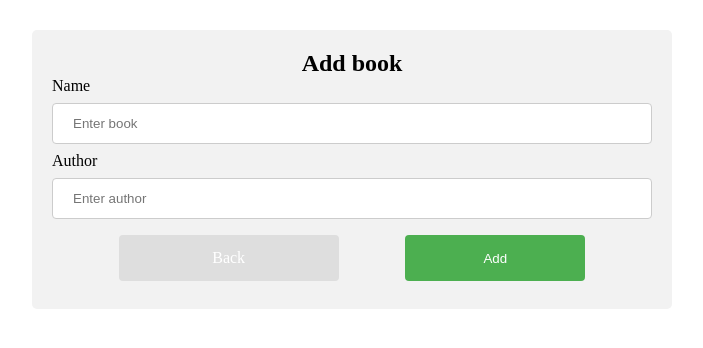
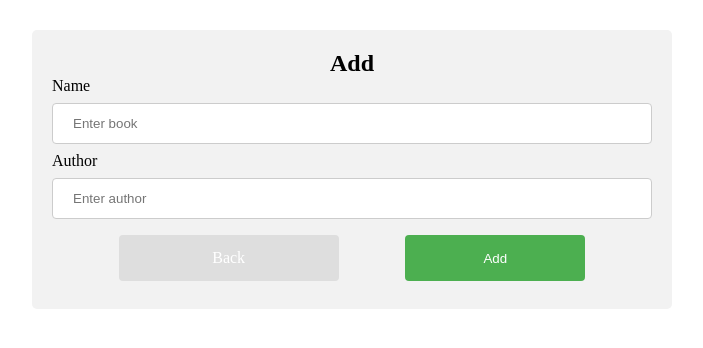
Before and after one commit to nqabao99/Nuxt3-Pinia, a Nuxt app in the folder nuxt3-pinia/: page /book/add in a window 1280 px wide. Shown: the top 348 px of the page, without its empty margins (288-991 px from the left). Built offline with nearby package versions, Linux system fonts and the light colour scheme.

Commit message:
refactor code

```diff
--- a/nuxt3-pinia/components/addBook.vue
+++ b/nuxt3-pinia/components/addBook.vue
@@ -1,13 +1,8 @@
 <template>
-  <div class="dialog">
+  <Loading v-if="isLoading"></Loading>
+  <div class="dialog" v-else>
     <h2>
-      {{
-        actions === "edit"
-          ? "Edit book"
-          : actions === "view"
-          ? "View"
-          : "Add book"
-      }}
+      {{ title }}
     </h2>
     <label for="name">Name</label>
     <input
@@ -34,10 +29,10 @@
 
       <button
         class="btnSubmit"
-        @click="submit(bookDetail)"
+        @click="handleConfirm(bookDetail)"
         v-show="actions !== 'view'"
       >
-        {{ actions !== "edit" ? "Add" : "Edit" }}
+        {{ title }}
       </button>
     </div>
   </div>
@@ -52,9 +47,17 @@ export default {
     actions: {
       type: String,
     },
-    submit: {
+    handleConfirm: {
       type: Function,
     },
+    isLoading: {
+      type: Boolean,
+    },
+  },
+  data() {
+    return {
+      title: this.actions !== "edit" ? "Add" : "Edit",
+    };
   },
 };
 </script>
--- a/nuxt3-pinia/components/bookDetail.vue
+++ b/nuxt3-pinia/components/bookDetail.vue
@@ -1,5 +1,5 @@
 <template>
-  <div class="loader" v-if="isLoading"></div>
+  <Loading v-if="isLoading"></Loading>
   <div class="dialog" v-else>
     <h2>View</h2>
     <label for="name">Name</label>
@@ -8,7 +8,7 @@
       type="text"
       v-model="bookDetail.name"
       placeholder="Enter book"
-      :readonly="actions === 'view'"
+      :readonly="true"
     />
 
     <label for="author">Author</label>
@@ -17,7 +17,7 @@
       type="text"
       v-model="bookDetail.author"
       placeholder="Enter author"
-      :readonly="actions === 'view'"
+      :readonly="true"
     />
 
     <div class="btn">
@@ -80,33 +80,4 @@ h2 {
   text-align: center;
   text-decoration: none;
 }
-
-.loader {
-  border: 8px solid #f3f3f3;
-  border-radius: 50%;
-  border-top: 8px solid #3498db;
-  width: 50px;
-  height: 50px;
-  -webkit-animation: spin 2s linear infinite; /* Safari */
-  animation: spin 2s linear infinite;
-  margin: 100px auto;
-}
-
-@-webkit-keyframes spin {
-  0% {
-    -webkit-transform: rotate(0deg);
-  }
-  100% {
-    -webkit-transform: rotate(360deg);
-  }
-}
-
-@keyframes spin {
-  0% {
-    transform: rotate(0deg);
-  }
-  100% {
-    transform: rotate(360deg);
-  }
-}
 </style>
--- a/nuxt3-pinia/components/listBook.vue
+++ b/nuxt3-pinia/components/listBook.vue
@@ -9,7 +9,7 @@
         >Add</nuxt-link
       >
     </div>
-    <div class="loader" v-if="isLoading"></div>
+    <Loading v-if="isLoading"></Loading>
     <table v-else>
       <tr>
         <th>STT</th>
@@ -25,11 +25,13 @@
           <button
             class="button"
             style="background-color: #dedede"
-            @click="select(book, 'view')"
+            @click="changeRouter(book.id, 'view')"
           >
             View
           </button>
-          <button class="button" @click="select(book, 'edit')">Edit</button>
+          <button class="button" @click="changeRouter(book.id, 'edit')">
+            Edit
+          </button>
           <button
             class="button"
             style="background-color: #dc3545"
@@ -55,7 +57,7 @@ export default {
     removeBook: {
       type: Function,
     },
-    select: {
+    changeRouter: {
       type: Function,
     },
     isLoading: {
@@ -100,33 +102,4 @@ th {
   text-decoration: none;
   margin-right: 20px;
 }
-
-.loader {
-  border: 8px solid #f3f3f3;
-  border-radius: 50%;
-  border-top: 8px solid #3498db;
-  width: 50px;
-  height: 50px;
-  -webkit-animation: spin 2s linear infinite; /* Safari */
-  animation: spin 2s linear infinite;
-  margin: 100px auto;
-}
-
-@-webkit-keyframes spin {
-  0% {
-    -webkit-transform: rotate(0deg);
-  }
-  100% {
-    -webkit-transform: rotate(360deg);
-  }
-}
-
-@keyframes spin {
-  0% {
-    transform: rotate(0deg);
-  }
-  100% {
-    transform: rotate(360deg);
-  }
-}
 </style>
--- /dev/null
+++ b/nuxt3-pinia/components/loading.vue
@@ -0,0 +1,34 @@
+<template>
+  <div class="loader"></div>
+</template>
+
+<style scoped>
+.loader {
+  border: 8px solid #f3f3f3;
+  border-radius: 50%;
+  border-top: 8px solid #3498db;
+  width: 50px;
+  height: 50px;
+  -webkit-animation: spin 2s linear infinite; /* Safari */
+  animation: spin 2s linear infinite;
+  margin: 100px auto;
+}
+
+@-webkit-keyframes spin {
+  0% {
+    -webkit-transform: rotate(0deg);
+  }
+  100% {
+    -webkit-transform: rotate(360deg);
+  }
+}
+
+@keyframes spin {
+  0% {
+    transform: rotate(0deg);
+  }
+  100% {
+    transform: rotate(360deg);
+  }
+}
+</style>
--- a/nuxt3-pinia/pages/book/[idBook].vue
+++ b/nuxt3-pinia/pages/book/[idBook].vue
@@ -14,7 +14,7 @@ export default {
     ...mapActions(useBooksStore, ["getBookDetail"]),
     async getDetail(id) {
       this.isLoading = true;
-      await new Promise((resolve) => setTimeout(resolve, 700));
+      await new Promise((resolve) => setTimeout(resolve, 500));
       this.isLoading = false;
       this.getBookDetail(id);
     },
--- a/nuxt3-pinia/pages/book/add.vue
+++ b/nuxt3-pinia/pages/book/add.vue
@@ -1,5 +1,5 @@
 <template>
-  <AddBook :bookDetail="bookDetail" :actions="actions" :submit="add" />
+  <AddBook :bookDetail="bookDetail" :actions="`add`" :handleConfirm="add" />
 </template>
 
 <script>
@@ -8,7 +8,7 @@ import { mapState, mapActions } from "pinia";
 
 export default {
   computed: {
-    ...mapState(useBooksStore, ["bookDetail", "actions"]),
+    ...mapState(useBooksStore, ["bookDetail"]),
   },
   methods: {
     ...mapActions(useBooksStore, ["addBook"]),
--- a/nuxt3-pinia/pages/book/edit.vue
+++ /dev/null
@@ -1,23 +0,0 @@
-<template>
-  <AddBook :bookDetail="bookDetail" :actions="actions" :submit="edit" />
-</template>
-
-<script>
-import { useBooksStore } from "../../stores/book";
-import { mapState, mapActions } from "pinia";
-
-export default {
-  computed: {
-    ...mapState(useBooksStore, ["bookDetail", "actions"]),
-  },
-  methods: {
-    ...mapActions(useBooksStore, ["editBook"]),
-    edit(data) {
-      if (data.name !== "" && data.author !== "") {
-        this.editBook(data);
-        useRouter().push({ path: "/book" });
-      }
-    },
-  },
-};
-</script>
--- /dev/null
+++ b/nuxt3-pinia/pages/book/edit/[idBook].vue
@@ -0,0 +1,42 @@
+<template>
+  <AddBook
+    :bookDetail="bookDetail"
+    :actions="`edit`"
+    :handleConfirm="edit"
+    :isLoading="isLoading"
+  />
+</template>
+
+<script>
+import { useBooksStore } from "../../../stores/book";
+import { mapState, mapActions } from "pinia";
+
+export default {
+  data() {
+    return {
+      isLoading: false,
+    };
+  },
+  computed: {
+    ...mapState(useBooksStore, ["bookDetail"]),
+  },
+  methods: {
+    ...mapActions(useBooksStore, ["editBook", "getBookDetail"]),
+    edit(data) {
+      if (data.name !== "" && data.author !== "") {
+        this.editBook(data);
+        useRouter().push({ path: "/book" });
+      }
+    },
+    async getDetail(id) {
+      this.isLoading = true;
+      await new Promise((resolve) => setTimeout(resolve, 500));
+      this.isLoading = false;
+      this.getBookDetail(id);
+    },
+  },
+  created() {
+    this.getDetail(useRoute().params.idBook);
+  },
+};
+</script>
--- a/nuxt3-pinia/pages/book/index.vue
+++ b/nuxt3-pinia/pages/book/index.vue
@@ -3,7 +3,7 @@
     :books="books"
     :bookDetail="bookDetail"
     :removeBook="removeBook"
-    :select="select"
+    :changeRouter="changeRouter"
     :isLoading="isLoading"
   />
 </template>
@@ -22,31 +22,23 @@ export default {
     ...mapState(useBooksStore, ["books", "bookDetail"]),
   },
   methods: {
-    ...mapActions(useBooksStore, [
-      "removeBook",
-      "selectBook",
-      "resetBookDetail",
-      "getBooks",
-    ]),
-    select(data, type) {
-      this.selectBook(data, type);
+    ...mapActions(useBooksStore, ["removeBook", , "getBooks"]),
+    changeRouter(id, type) {
       if (type === "view") {
-        useRouter().push({ path: `book/${data.id}` });
+        useRouter().push({ path: `book/${id}` });
       } else {
-        useRouter().push({ path: `book/${type}` });
+        useRouter().push({ path: `book/edit/${id}` });
       }
     },
-
     async get() {
       this.isLoading = true;
-      const res = await new Promise((resolve) => setTimeout(resolve, 700));
+      await new Promise((resolve) => setTimeout(resolve, 500));
       this.isLoading = false;
       this.getBooks(JSON.parse(localStorage.getItem("listBook")));
     },
   },
   created() {
     this.get();
-    this.resetBookDetail();
   },
 };
 </script>
--- a/nuxt3-pinia/stores/book.ts
+++ b/nuxt3-pinia/stores/book.ts
@@ -15,17 +15,23 @@ export const useBooksStore = defineStore("useBooksStore", {
         name: "",
         author: "",
       } as TypeBook,
-      actions: "" as string,
     };
   },
   actions: {
     getBooks(data: TypeBook[]) {
-      this.books = data;
+      this.books = data || [];
+      this.bookDetail = {
+        id: "",
+        name: "",
+        author: "",
+      };
     },
     getBookDetail(id: string) {
-      this.bookDetail = [...this.books].find(
-        (item) => item.id === id
-      ) as TypeBook;
+      if (localStorage.getItem("listBook")) {
+        this.bookDetail = [
+          ...JSON.parse(localStorage.getItem("listBook") as string),
+        ].find((item) => item.id === id);
+      }
     },
     addBook(data: TypeBook) {
       const listBook = [
@@ -45,17 +51,5 @@ export const useBooksStore = defineStore("useBooksStore", {
       localStorage.setItem("listBook", JSON.stringify(listBook));
       this.books = listBook;
     },
-    selectBook(data: TypeBook, type: string) {
-      this.actions = type;
-      this.bookDetail = { ...this.bookDetail, ...data };
-    },
-    resetBookDetail() {
-      this.actions = "";
-      this.bookDetail = {
-        id: "",
-        name: "",
-        author: "",
-      };
-    },
   },
 });
```
